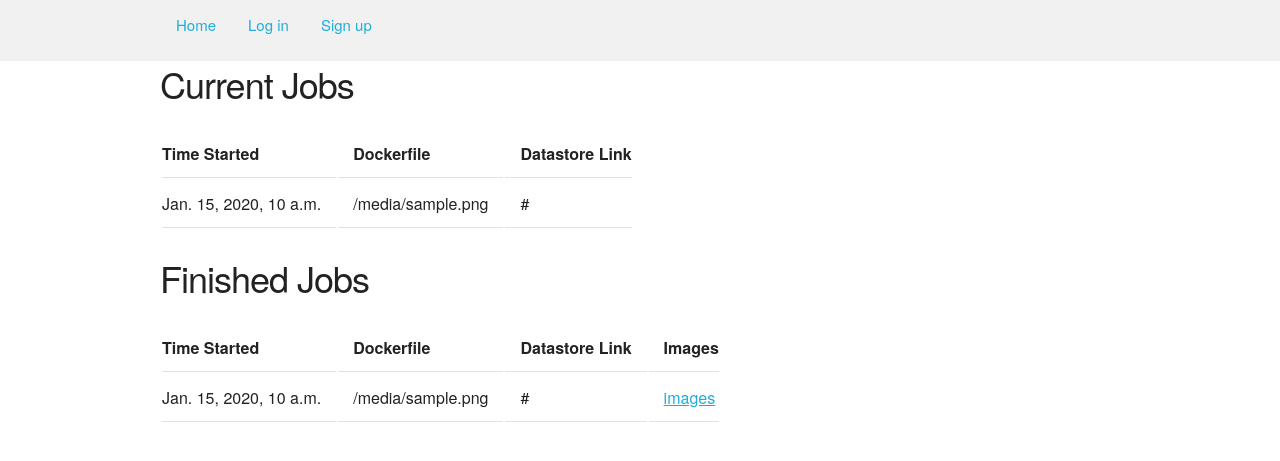
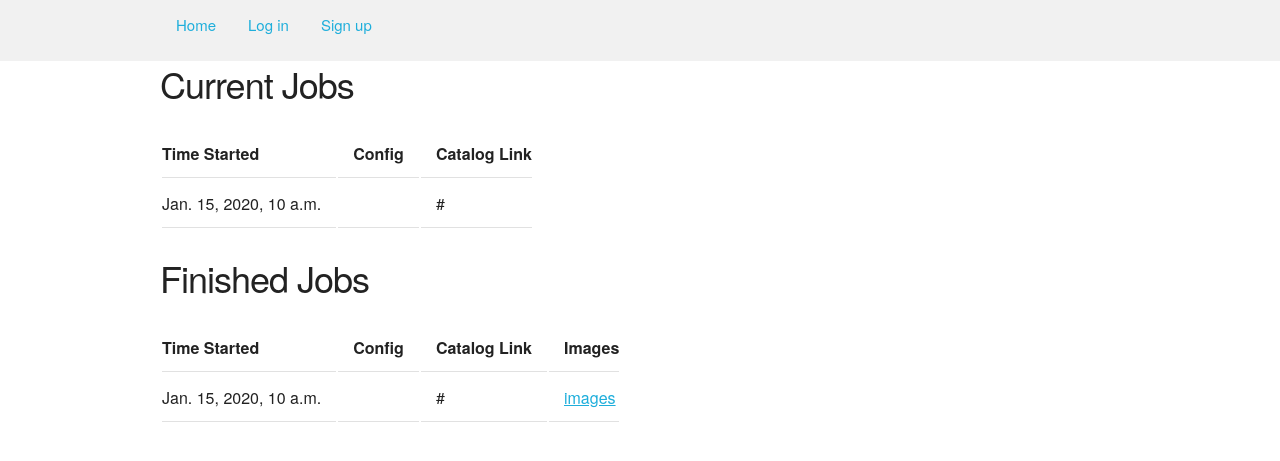
Before and after one commit to joshmcintosh/BYOA-Cloud-Compute, a Django app: template ccf/app/templates/jobs.html in a window 1280 px wide. Shown: the part 50-511 px from the top of the page. Run offline with Django 3.2, Linux system fonts and the light colour scheme; the template is opened without the code that fills it: most values are stand-ins (such as "Sample title", 1, 10 or a date in 2020); data that the repository does not hold is empty; some libraries are stand-ins or nearby versions.

Commit message:
finalPush-josh Fixed leftover names not changed (hopefully)

```diff
--- a/ccf/app/forms.py
+++ b/ccf/app/forms.py
@@ -6,4 +6,4 @@ from .models import Job
 class JobCreateForm(ModelForm):
     class Meta:
         model = Job
-        fields = ["dockerfile", "datastore_link"]
+        fields = ["config", "catalog_link"]
--- a/ccf/app/templates/jobs.html
+++ b/ccf/app/templates/jobs.html
@@ -6,14 +6,14 @@
     <table>
         <tr>
             <th>Time Started</th>
-            <th>Dockerfile</th>
-            <th>Datastore Link</th>
+            <th>Config</th>
+            <th>Catalog Link</th>
         </tr>
         {% for job in unfinished_jobs %}
         <tr>
             <td>{{ job.time_started }}</td>
-            <td>{{ job.dockerfile }}</td>
-            <td>{{ job.datastore_link }}</td>
+            <td>{{ job.config }}</td>
+            <td>{{ job.catalog_link }}</td>
         </tr>
         {% endfor %}
     </table>
@@ -27,15 +27,15 @@
     <table>
         <tr>
             <th>Time Started</th>
-            <th>Dockerfile</th>
-            <th>Datastore Link</th>
+            <th>Config</th>
+            <th>Catalog Link</th>
             <th>Images</th>
         </tr>
         {% for job in finished_jobs %}
         <tr>
             <td>{{ job.time_started }}</td>
-            <td>{{ job.dockerfile }}</td>
-            <td>{{ job.datastore_link }}</td>
+            <td>{{ job.config }}</td>
+            <td>{{ job.catalog_link }}</td>
             <td><a href="{% url 'job_images' job.jobNum %}">images</a></td>
         </tr>
         {% endfor %}
```
Also changed, not shown: ccf/app/models.py (+4 -4 lines).
